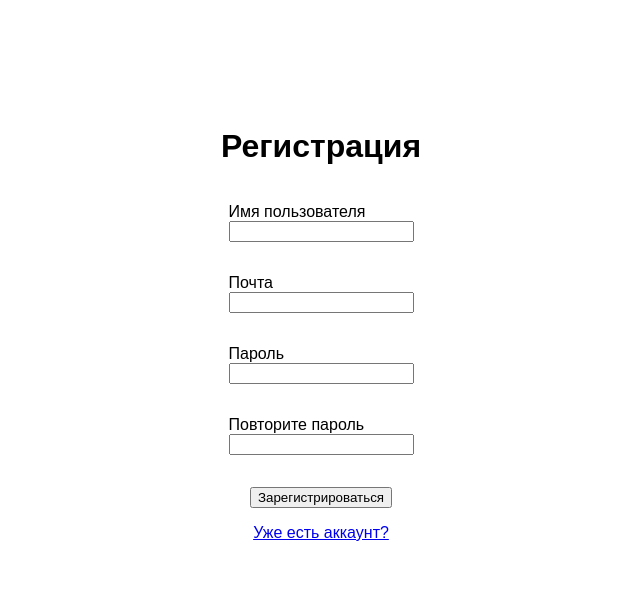
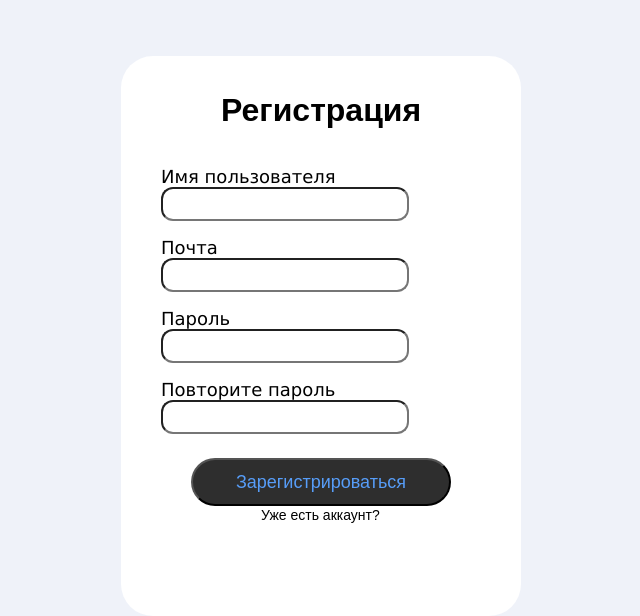
Before and after one commit to Tuman17/Twixter, a Flask app: page /register in a window 1280 px wide. Shown: the part 325-941 px from the top of the page, without its empty margins (319-959 px from the left). Before the commit the page ends 866 px from the top, so only its background shows below. Run offline with Flask 3, Linux system fonts and the light colour scheme.

Commit message:
commit second version

```diff
--- a/main.py
+++ b/main.py
@@ -1,5 +1,5 @@
 from flask import Flask, render_template, redirect
-from flask_login import LoginManager, login_user
+from flask_login import LoginManager, login_user, current_user, login_required
 from forms.register import RegisterForm
 from forms.login import LoginForm
 from data.db_session import create_session, global_init
@@ -16,6 +16,8 @@ login_manager.init_app(app)
 @app.route('/')
 @app.route('/main')
 def main():
+    if current_user.is_authenticated:
+        return render_template('header.html', title=current_user.username)
     return render_template('header.html', title="Twixter - Главная")
 
 
@@ -64,6 +66,12 @@ def load_user(user_id):
     return session.query(User).get(user_id)
 
 
+@app.route('/profile')
+@login_required
+def profile():
+    return render_template('profile.html', title='Профиль')
+
+
 if __name__ == '__main__':
     global_init("database.db")
     app.run("127.0.0.1", 8080)
--- a/static/styles/header.css
+++ b/static/styles/header.css
@@ -1,5 +1,6 @@
 body {
     font-family: Arial, sans-serif;
+    background-color: #EFF2F9;
     margin: 0;
     padding: 0;
 }
@@ -9,7 +10,8 @@ body {
     justify-content: space-between;
     align-items: center;
     padding: 0px;
-    background-color: #f0f0f0;
+    background-color: white;
+    border: 4px black
 }
 
 header img {
@@ -39,12 +41,14 @@ header img {
 .search-input {
     padding: 5px;
     border-radius: 20px;
+    background-color: F7F8FC;
     width: 660px;
     height: 30px;
 }
 
 input::placeholder {
     font-size: 14px;
+    color: C8CCCF;
 }
 
 .login-btn {
@@ -63,3 +67,21 @@ input::placeholder {
     background-color: #579DF8;
     color: #2E2E2E;
 }
+
+.profile {
+    display: flex;
+    margin-right: 64px;
+    align-items: center;
+    text-decoration: none;
+    color: black;
+    font-family: Arial, Helvetica, sans-serif;
+    font-size: 24px;
+}
+
+.profile img {
+  width: 48px;
+  height: 48px;
+  border-radius: 50%;
+  object-fit: cover;
+  margin-right: 18px;
+}
--- a/static/styles/login.css
+++ b/static/styles/login.css
@@ -1,13 +1,79 @@
 .login-form {
-    display: flex;
-    justify-content: center;
-    align-items: center;
-    flex-direction: column;
-    padding-top: 10%;
+    width: 400px;
+    height: 480px;
+    background-color: white;
+    border-radius: 32px;
+    margin-top: 6%;
+    margin-left: auto;
+    margin-right: auto;
 }
 
-.btn btn-primary {
-    width: 160px;
+h1 {
+    width: 50%;
+    padding-top: 36px;
+    margin-left: auto;
+    margin-right: auto;
+}
+
+.form-label {
+    font-size: 18px;
+    font-family: Verdana, sans-serif;
+}
+
+.form-control {
+    border-radius: 12px;
+    width: 240px;
     height: 28px;
+
+}
+
+.login-div {
+    width: 80%;
+    padding-top: 16px;
+    margin-left: auto;
+    margin-right: auto;
+}
+
+.remember-label {
+    padding-top: 8px;
+    font-size: 16px;
+}
+
+.btn-primary {
+    background-color: #2E2E2E;
+    color: #579DF8;
+    border-radius: 40px;
+    font-size: 18px;
+    cursor: pointer;
+    height: 48px;
+    width: 65%;
+    margin-left: 70px;
+    margin-top: 24px;
+}
+
+.btn-primary:hover {
     background-color: #579DF8;
+    color: #2E2E2E;
 }
+
+.link {
+    text-decoration: none;
+    color: black;
+    font-family: Arial, Helvetica, sans-serif;
+    font-size: 14px;
+    margin-left: 140px;
+}
+
+.link:hover {
+    text-decoration: solid;
+}
+
+.register-form {
+    width: 400px;
+    height: 560px;
+    background-color: white;
+    border-radius: 32px;
+    margin-top: 6%;
+    margin-left: auto;
+    margin-right: auto;
+}
--- a/templates/header.html
+++ b/templates/header.html
@@ -6,19 +6,20 @@
     <meta name="viewport" content="width=device-width, initial-scale=1.0">
     <title> {{title}} </title>
     <link rel="stylesheet" type= "text/css" href="{{ url_for('static',filename='styles/header.css') }}">
+    <link rel="icon" href="{{ url_for('static',filename='icons/favicon.ico') }}" type="image/x-icon">
 </head>
 
 <body>
     <header class="header">
-        <div><img src="{{ url_for('static',filename='icons/Logo.svg') }}"></div>
+        <a href="/"><img src="{{ url_for('static',filename='icons/Logo.svg') }}" alt="Twixter"></a>
         <ul class="menu">
-            <li><a href="#">Главная</a></li>
+            <li><a href="/">Главная</a></li>
             <li><a href="#">Подписки</a></li>
-            <li><a href="#">Профиль</a></li>
+            <li><a href="/profile">Профиль</a></li>
         </ul>
         <input class="search-input" type="text" placeholder="Поиск">
         {% if current_user.is_authenticated %}
-            <a href="/profile">{{ current_user.username }}</a>
+            <a href="/profile" class="profile"><img src="{{url_for('static',filename='icons/basic_profile.png')}}"/>{{current_user.username}}</a>
         {% else %}
             <form method="post" action="/login"><button class="login-btn">Войти</button></form>
         {% endif %}
--- a/templates/register.html
+++ b/templates/register.html
@@ -2,26 +2,26 @@
 
 {% block content %}
 <link rel="stylesheet" type= "text/css" href="{{ url_for('static',filename='styles/login.css') }}">
-<form class="login-form" action="" method="post">
+<form class="register-form" action="" method="post">
     <h1>Регистрация</h1>
-    <p>
-        {{ form.name.label }}<br>
+    <div class="login-div">
+        {{ form.name.label (class="form-label")}}<br>
         {{ form.name(class="form-control") }}<br>
-    </p>
-    <p>
-        {{ form.email.label }}<br>
+    </div>
+    <div class="login-div">
+        {{ form.email.label (class="form-label")}}<br>
         {{ form.email(class="form-control", type="email") }}<br>
-    </p>
-    <p>
-        {{ form.password.label }}<br>
+    </div>
+    <div class="login-div">
+        {{ form.password.label (class="form-label")}}<br>
         {{ form.password(class="form-control", type="password") }}<br>
-    </p>
-    <p>
-        {{ form.password_again.label }}<br>
+    </div>
+    <div class="login-div">
+        {{ form.password_again.label (class="form-label")}}<br>
         {{ form.password_again(class="form-control", type="password") }}<br>
-    </p>
-    <p>{{ form.submit(type="submit", class="btn btn-primary") }}</p>
+    </div>
+    {{ form.submit(type="submit", class="btn-primary") }}
     <div>{{message}}</div>
-    <a href="/login">Уже есть аккаунт?</a>
+    <a href="/login" class="link">Уже есть аккаунт?</a>
 </form>
 {% endblock %}
```
Also changed, not shown: static/styles/profile.css (added, +80 -0 lines), templates/login.html (+9 -8 lines), templates/profile.html (added, +17 -0 lines), database.db, static/icons/basic_profile.png (added), static/icons/favicon.ico (added).
